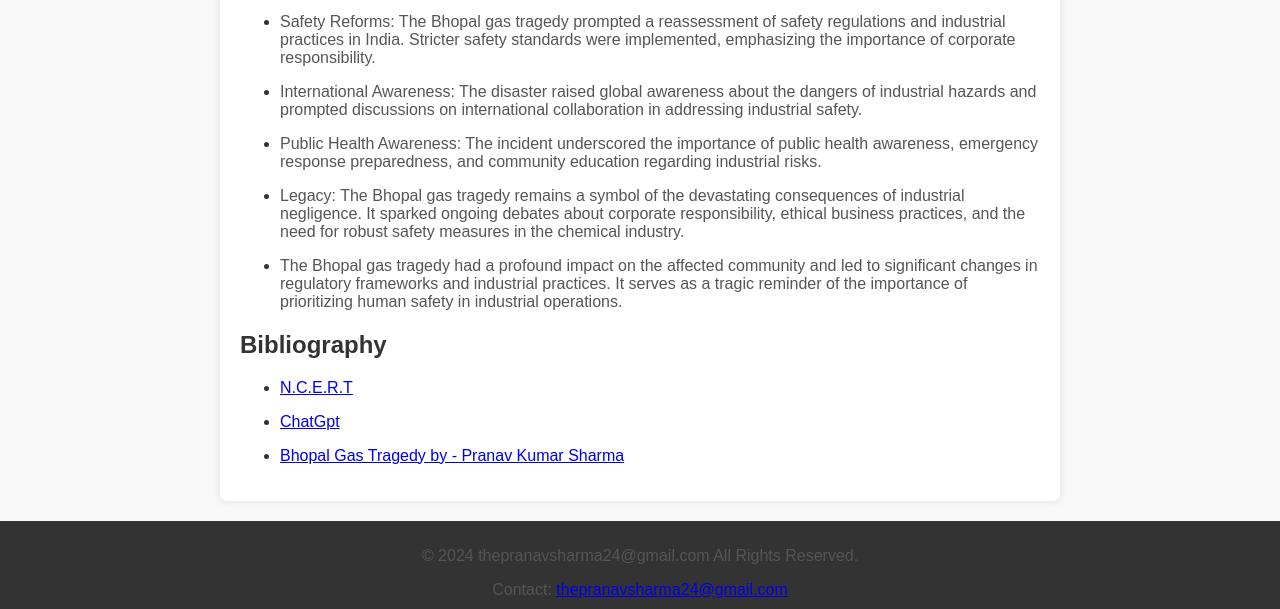
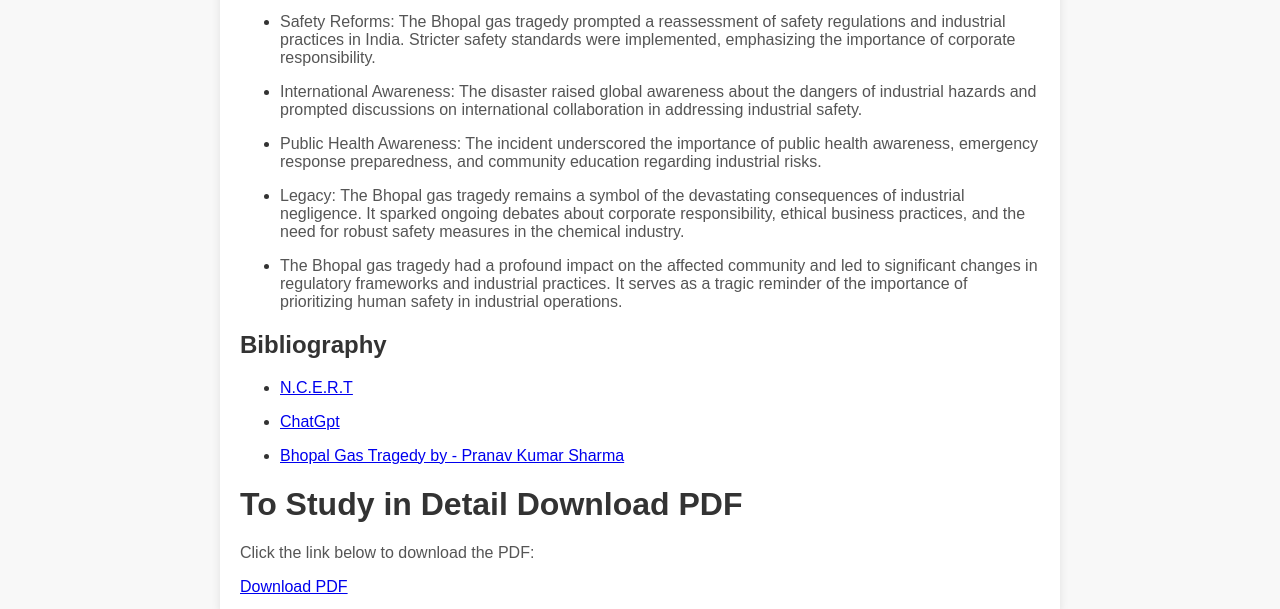
Before and after one commit to PranavSharma2010/Bhopal-Gas-Tragedy, a plain HTML site: page index.html in a window 1280 px wide. Shown: the part 3964-4573 px from the top of the page. Drawn offline with Linux system fonts and the light colour scheme.

Commit message:
Add files via upload

```diff
--- a/index.html
+++ b/index.html
@@ -343,6 +343,20 @@ The Bhopal gas tragedy remains a symbol of the devastating consequences of indus
 <li><p> <a href="https://chat.openai.com/">ChatGpt</a></li></p>
 <li><p> <a href="https://pranavsharma2010.github.io/Bhopal-Gas-Tragedy/">Bhopal Gas Tragedy by - Pranav Kumar Sharma</a></li></p>
     </section>
+<head>
+    <meta charset="UTF-8">
+    <meta name="viewport" content="width=device-width, initial-scale=1.0">
+    <title>Download PDF</title>
+</head>
+<body>
+
+    <h1> To Study in Detail Download PDF</h1>
+
+    <p>Click the link below to download the PDF:</p>
+
+    <a href="C:\Users\spras\Downloads\Bhopal Gas Tragedy.pdf" download="your-file-name.pdf">Download PDF</a>
+
+</body>
 </main>
 
     <footer>
```
